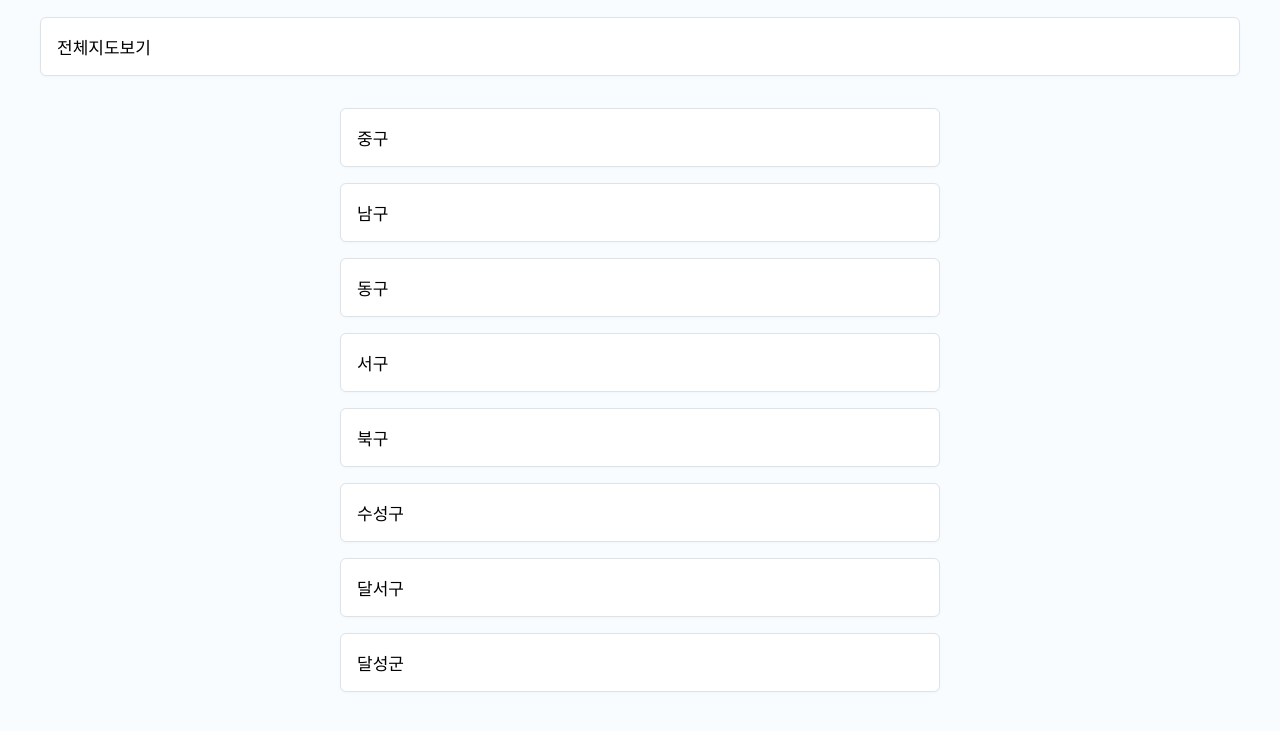
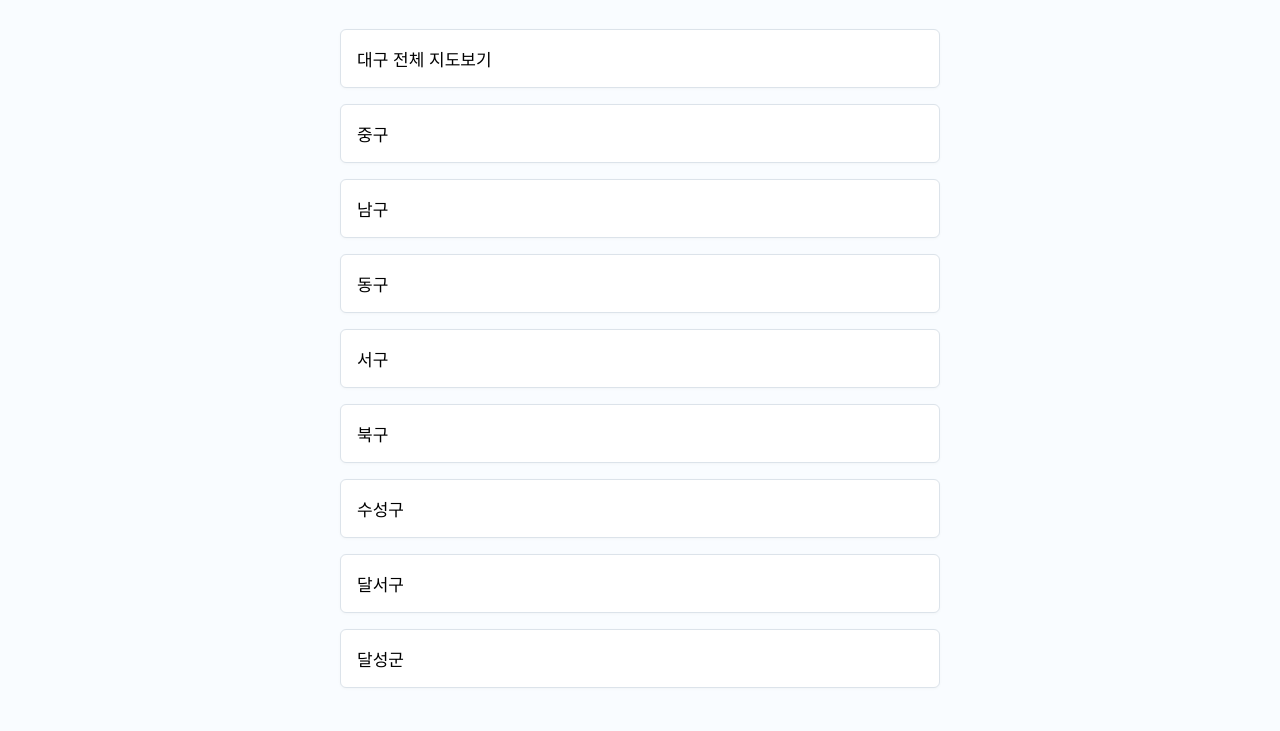
Before and after one commit to hailey-is-the-name-of/compare, a plain HTML site: page index.html in a window 1280 px wide. Shown: the part 103-834 px from the top of the page. Drawn offline with Linux system fonts and the light colour scheme.

Commit message:
Update index.html

```diff
--- a/index.html
+++ b/index.html
@@ -36,10 +36,11 @@
 </head>
 <body>
   <h1>제19대, 20대 대통령선거 더불어민주당 득표 비교</h1>
-<div class="gu-item" onclick="location.href='cc.html'">전체지도보기</div>
+
 
 
   <div class="gu-list">
+    <div class="gu-item" onclick="location.href='cc.html'">대구 전체 지도보기</div>
 <div class="gu-item" onclick="location.href='junggu.html'">중구</div>
 <div class="gu-item" onclick="location.href='namgu.html'">남구</div>
 <div class="gu-item" onclick="location.href='donggu.html'">동구</div>
```
